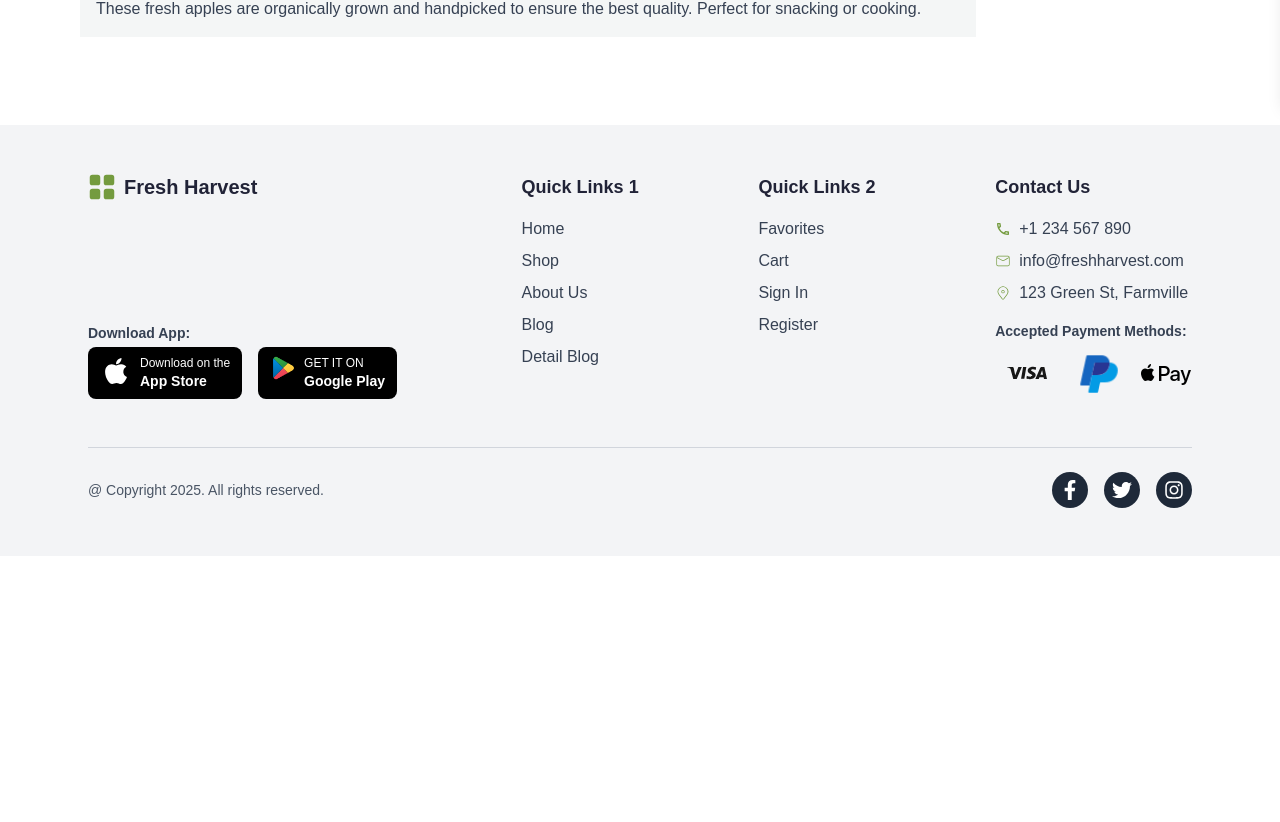
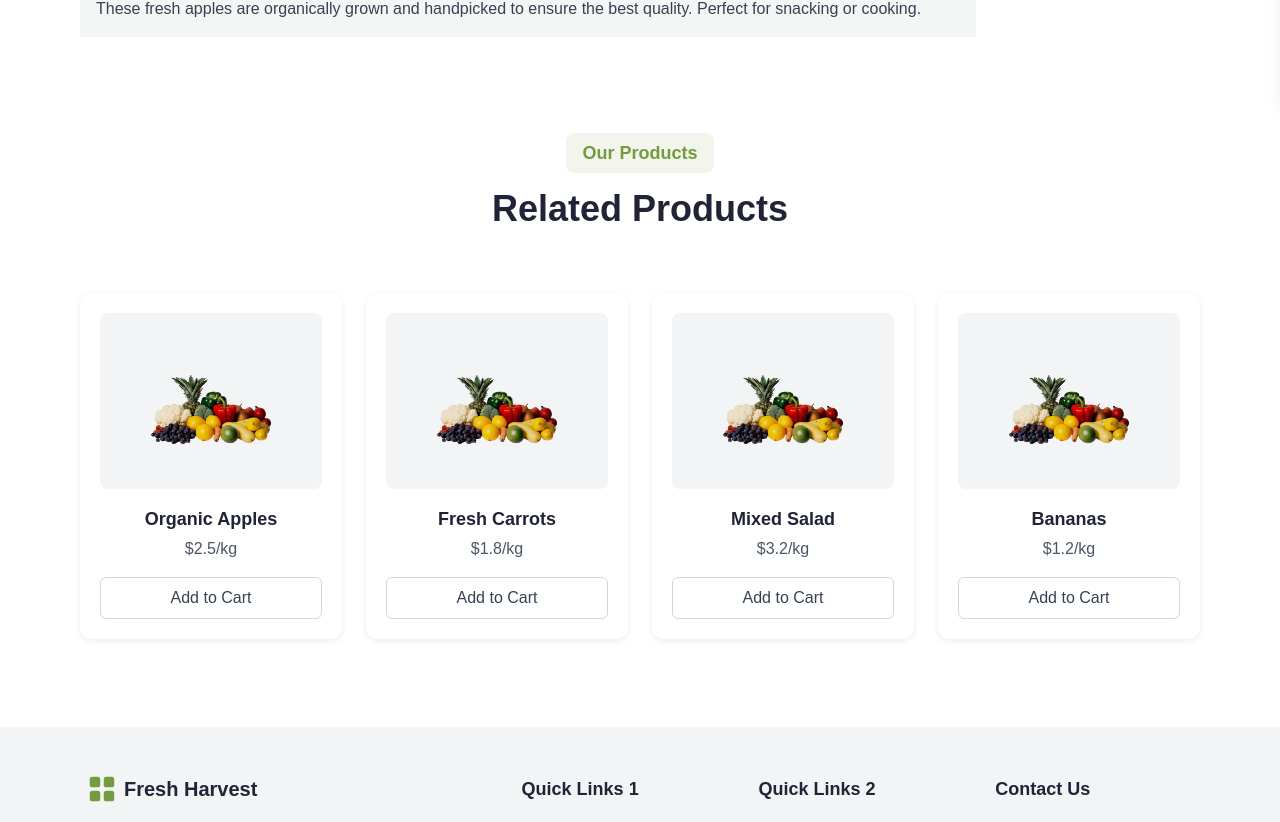
Before and after one commit to jobairalsarkar1/food-ecommerce, a Next.js app: page /product in a window 1280 px wide. Shown: the part 697-1519 px from the top of the page. Before the commit the page ends 1253 px from the top, so only its background shows below. Built offline with nearby package versions, Linux system fonts and the light colour scheme.

Commit message:
Related Products

```diff
--- a/app/(auth)/sign-in/page.tsx
+++ /dev/null
@@ -1,147 +0,0 @@
-import Badge from "@/components/Badge";
-import Image from "next/image";
-import Link from "next/link";
-import React from "react";
-import { AiFillApple } from "react-icons/ai";
-
-const SignIn = () => {
-  return (
-    <div className="relative min-h-screen w-full pt-24 py-12 px-6 sm:px-12 lg:px-20 overflow-hidden">
-      {/* Decorative leaf */}
-      <Image
-        src="/fallen_leaf.png"
-        alt="Leaf decoration"
-        width={64}
-        height={64}
-        className="absolute top-[15%] right-[45%] w-16 h-14 object-contain -rotate-[70deg]"
-      />
-      <Image
-        src="/fallen_leaf.png"
-        alt="Leaf decoration"
-        width={64}
-        height={64}
-        className="absolute top-[10%] -left-8 w-24 h-24 object-contain rotate-[180deg]"
-      />
-      <Image
-        src="/fallen_leaf.png"
-        alt="Leaf decoration"
-        width={64}
-        height={64}
-        className="absolute bottom-[13.5%] left-12 w-16 h-14 object-contain -rotate-[70deg] z-[-2]"
-      />
-
-      {/* Left Content */}
-      <div className="relative z-10 max-w-8xl mx-auto flex flex-col lg:flex-row items-start">
-        <div className="flex-1 flex flex-col items-start space-y-2 lg:space-y-2">
-          <Badge text="Welcome to Fresh Harvest" />
-
-          <h1 className="text-4xl sm:text-5xl md:text-6xl lg:text-7xl font-bold text-[#212337] leading-[1.1]">
-            Fresh Fruits and <br /> Vegetables
-          </h1>
-
-          <p className="mt-2 text-gray-600 max-w-lg text-base sm:text-lg">
-            At Fresh Harvest, we are passionate about providing you with the
-            freshest and most flavorful fruits and vegetables.
-          </p>
-
-          {/* Shop Now Button */}
-          <div className="relative mt-3">
-            <Link
-              href="#"
-              className="px-6 py-2.5 text-base sm:text-lg font-semibold rounded-lg text-white bg-orange-500 hover:bg-orange-600 cursor-pointer inline-flex items-center gap-2"
-            >
-              Shop Now
-            </Link>
-
-            {/* Arrow Image instead of SVG */}
-            <div className="hidden lg:block absolute -right-16 top-14 w-24 h-20">
-              <Image
-                src="/arrow.png"
-                alt="Arrow"
-                fill
-                className="object-contain"
-              />
-            </div>
-          </div>
-
-          {/* Special Offer Card */}
-          <div className="ml-10 sm:16 md:ml-36 lg:ml-48 mt-2 bg-[#EBEBEB] rounded-md p-4 flex flex-row items-center gap-4 w-auto max-w-md shadow-md">
-            {/* Left Content */}
-            <div className="flex-1 min-w-[180px]">
-              <p className="text-sm font-medium text-gray-700">Special Offer</p>
-              <h2 className="text-xl sm:text-2xl font-bold text-[#212337]">
-                Fresh Salad
-              </h2>
-              <span className="text-base sm:text-lg text-green-700 font-semibold block mt-1">
-                Up to 70% off
-              </span>
-              <p className="mt-2 px-3 py-1 bg-green-800 text-white rounded-full inline-block text-sm">
-                CODE : <span className="text-yellow-400">FRESH25</span>
-              </p>
-            </div>
-
-            {/* Right Image */}
-            <div className="flex-shrink-0 w-24 h-24 sm:w-32 sm:h-32 relative">
-              <Image
-                src="/featuring-02.png"
-                alt="Special Offer"
-                fill
-                className="object-cover rounded-md"
-              />
-            </div>
-          </div>
-
-          {/* Download App */}
-          <div className="mt-4 sm:mt-6">
-            <p className="mb-2 font-semibold text-sm text-gray-700">
-              Download App:
-            </p>
-            <div className="flex flex-row sm:flex-col md:flex-row gap-4">
-              <a className="flex items-center sm:items-start gap-2 bg-black text-white px-3 py-2 rounded-lg hover:opacity-90 transition max-w-[160px]">
-                <AiFillApple className="w-8 h-8 flex-shrink-0" />
-                <div className="flex flex-col leading-tight">
-                  <p className="text-xs">Download on the</p>
-                  <span className="text-sm font-semibold">App Store</span>
-                </div>
-              </a>
-
-              <a className="flex items-center sm:items-start gap-2 bg-black text-white px-3 py-2 rounded-lg hover:opacity-90 transition max-w-[160px]">
-                <Image
-                  src="/google-play-store.png"
-                  alt="Google Play"
-                  width={26}
-                  height={26}
-                  className="flex-shrink-0"
-                />
-                <div className="flex flex-col leading-tight">
-                  <p className="uppercase text-xs">Get it on</p>
-                  <span className="text-sm font-semibold">Google Play</span>
-                </div>
-              </a>
-            </div>
-          </div>
-        </div>
-      </div>
-
-      {/* Right Color Strip */}
-      <div className="absolute top-0 right-0 h-full w-[30%] bg-[#749B3F] z-0" />
-
-      {/* Large Hero */}
-      <div className="absolute bottom-0 left-[30%] h-[80vh] w-[80%] z-0">
-        <Image
-          src="/featuring-02.png"
-          alt="Hero Image"
-          fill
-          className="object-contain"
-        />
-      </div>
-
-      {/* Sign In Form */}
-      <form >
-
-      </form>
-    </div>
-  );
-};
-
-export default SignIn;
--- a/app/(root)/product/page.tsx
+++ b/app/(root)/product/page.tsx
@@ -6,6 +6,17 @@ import Badge from "@/components/Badge";
 import { FaStar, FaHeart, FaShoppingCart } from "react-icons/fa";
 
 const images = ["/featuring-02.png", "/featuring_01.png", "/stock_01.jpeg"];
+
+const dummyProducts = [
+  { id: 1, name: "Organic Apples", price: "$2.5/kg", category: "Fruits" },
+  { id: 2, name: "Fresh Carrots", price: "$1.8/kg", category: "Vegetables" },
+  { id: 3, name: "Mixed Salad", price: "$3.2/kg", category: "Salad" },
+  { id: 4, name: "Bananas", price: "$1.2/kg", category: "Fruits" },
+  { id: 5, name: "Tomatoes", price: "$2.0/kg", category: "Vegetables" },
+  { id: 6, name: "Green Salad Bowl", price: "$4.0/kg", category: "Salad" },
+  { id: 7, name: "Strawberries", price: "$5.0/kg", category: "Fruits" },
+  { id: 8, name: "Broccoli", price: "$2.8/kg", category: "Vegetables" },
+];
 
 const Page = () => {
   const [currentImage, setCurrentImage] = useState(0);
@@ -96,10 +107,10 @@ const Page = () => {
             </div>
 
             <div className="flex gap-4 mt-2">
-              <button className="flex items-center gap-2 px-4 py-2 rounded-lg bg-[#F4F6F6] hover:bg-gray-100">
+              <button className="flex items-center gap-2 px-4 py-2 rounded-lg bg-[#F4F6F6] hover:bg-gray-100 cursor-pointer">
                 <FaHeart className="text-gray-300" /> Save as Favorite
               </button>
-              <button className="flex items-center gap-2 px-4 py-2 bg-orange-500 text-white rounded-lg hover:bg-orange-600">
+              <button className="flex items-center gap-2 px-4 py-2 bg-orange-500 text-white rounded-lg hover:bg-orange-600 cursor-pointer">
                 <FaShoppingCart /> Add to Cart
               </button>
             </div>
@@ -113,10 +124,10 @@ const Page = () => {
           {["Description", "Reviews (1)"].map((tab) => (
             <button
               key={tab}
-              className={`px-4 py-2 rounded-lg font-medium flex items-center justify-center ${
+              className={`px-4 py-2 rounded-lg font-medium flex items-center justify-center cursor-pointer ${
                 activeTab === tab
                   ? "bg-[#749B3F] border-gray-200 text-white"
-                  : "bg-transparent border-gray-200 text-gray-600"
+                  : "bg-[#F4F6F6] border-gray-200 text-gray-600"
               }`}
               onClick={() => setActiveTab(tab)}
             >
@@ -141,6 +152,47 @@ const Page = () => {
           )}
         </div>
       </div>
+
+      <div className="mt-24">
+        <div className="w-full flex flex-col items-center text-center max-w-2xl mx-auto mb-12">
+          <Badge text="Our Products" />
+          <h1 className="mt-4 text-3xl md:text-4xl font-bold text-[#212337]">
+            Related Products
+          </h1>
+        </div>
+
+        <div className="mt-16 grid gap-6 grid-cols-1 sm:grid-cols-2 md:grid-cols-4">
+          {dummyProducts.slice(0, 4).map((product) => (
+            <div
+              key={product.id}
+              className="flex flex-col items-center rounded-xl p-5 bg-white
+                   shadow-[0_2px_6px_rgba(0,0,0,0.08)]
+                   hover:shadow-[0_6px_20px_rgba(0,0,0,0.12)]
+                   transition"
+            >
+              <div className="bg-gray-100 w-full h-44 flex items-center justify-center rounded-lg">
+                <Image
+                  src="/featuring_01.png"
+                  alt={product.name}
+                  width={130}
+                  height={130}
+                  className="object-contain"
+                />
+              </div>
+
+              <div className="flex flex-col items-center text-center mt-4 w-full">
+                <h3 className="text-lg font-semibold text-[#212337]">
+                  {product.name}
+                </h3>
+                <p className="text-gray-600 mt-1">{product.price}</p>
+                <button className="mt-4 w-full px-5 py-2 rounded-md border border-gray-300 text-gray-700 font-medium transition hover:bg-orange-500 hover:text-white hover:border-orange-500 cursor-pointer">
+                  Add to Cart
+                </button>
+              </div>
+            </div>
+          ))}
+        </div>
+      </div>
     </main>
   );
 };
--- a/components/Products.tsx
+++ b/components/Products.tsx
@@ -77,9 +77,11 @@ const Products = () => {
         {filteredProducts.map((product) => (
           <div
             key={product.id}
-            className="flex flex-col items-center rounded-xl p-5 bg-white shadow-md hover:shadow-[0_4px_12px_rgba(0,0,0,0.15)] transition"
+            className="flex flex-col items-center rounded-xl p-5 bg-white shadow-[0_2px_6px_rgba(0,0,0,0.08)]
+                   hover:shadow-[0_6px_20px_rgba(0,0,0,0.12)]
+                   transition"
           >
-            <div className="bg-[#F4F6F6] w-full h-48 flex items-center justify-center rounded-lg">
+            <div className="bg-gray-100 w-full h-48 flex items-center justify-center rounded-lg">
               <Image
                 src="/featuring_01.png"
                 alt={product.name}
```
